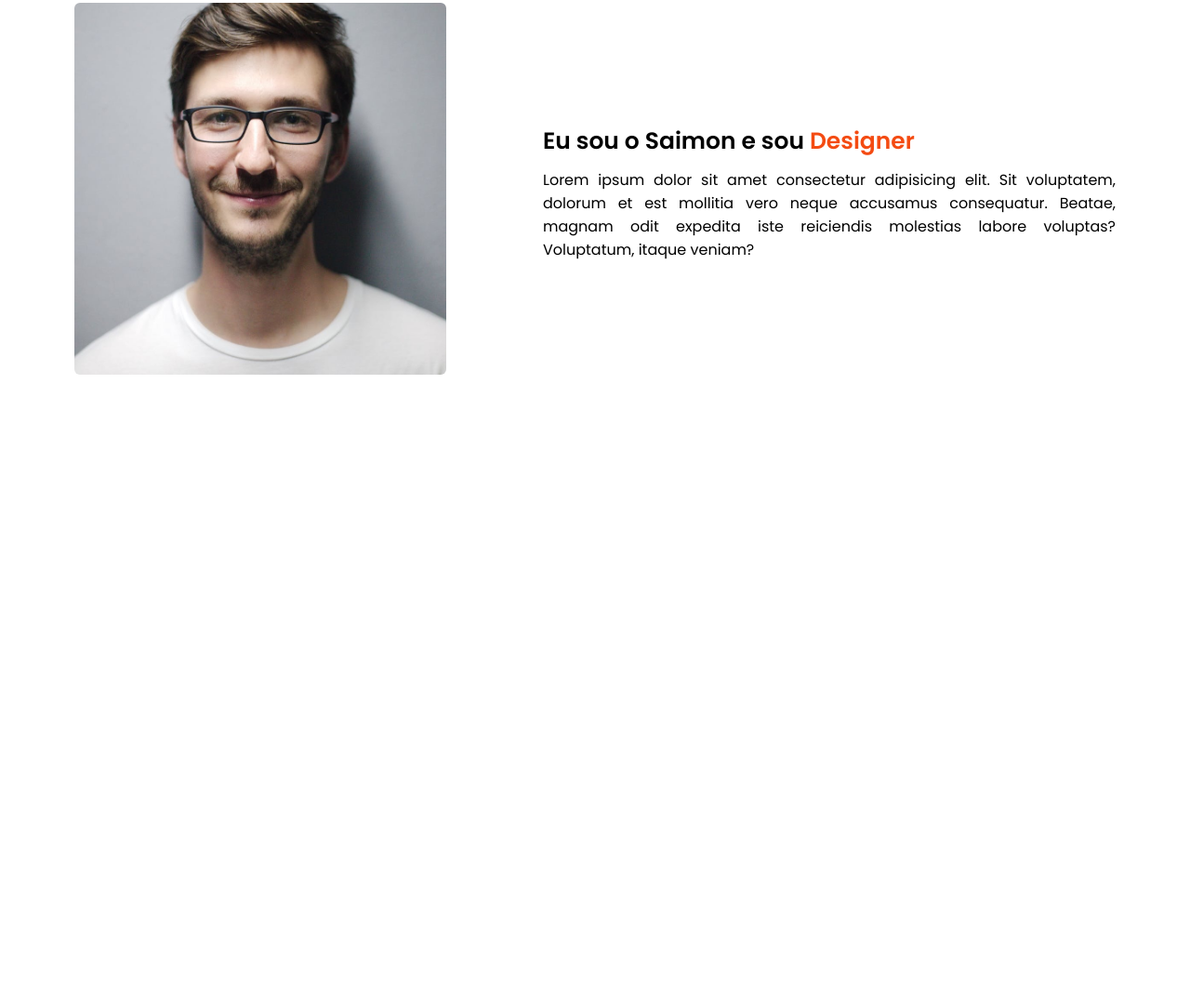
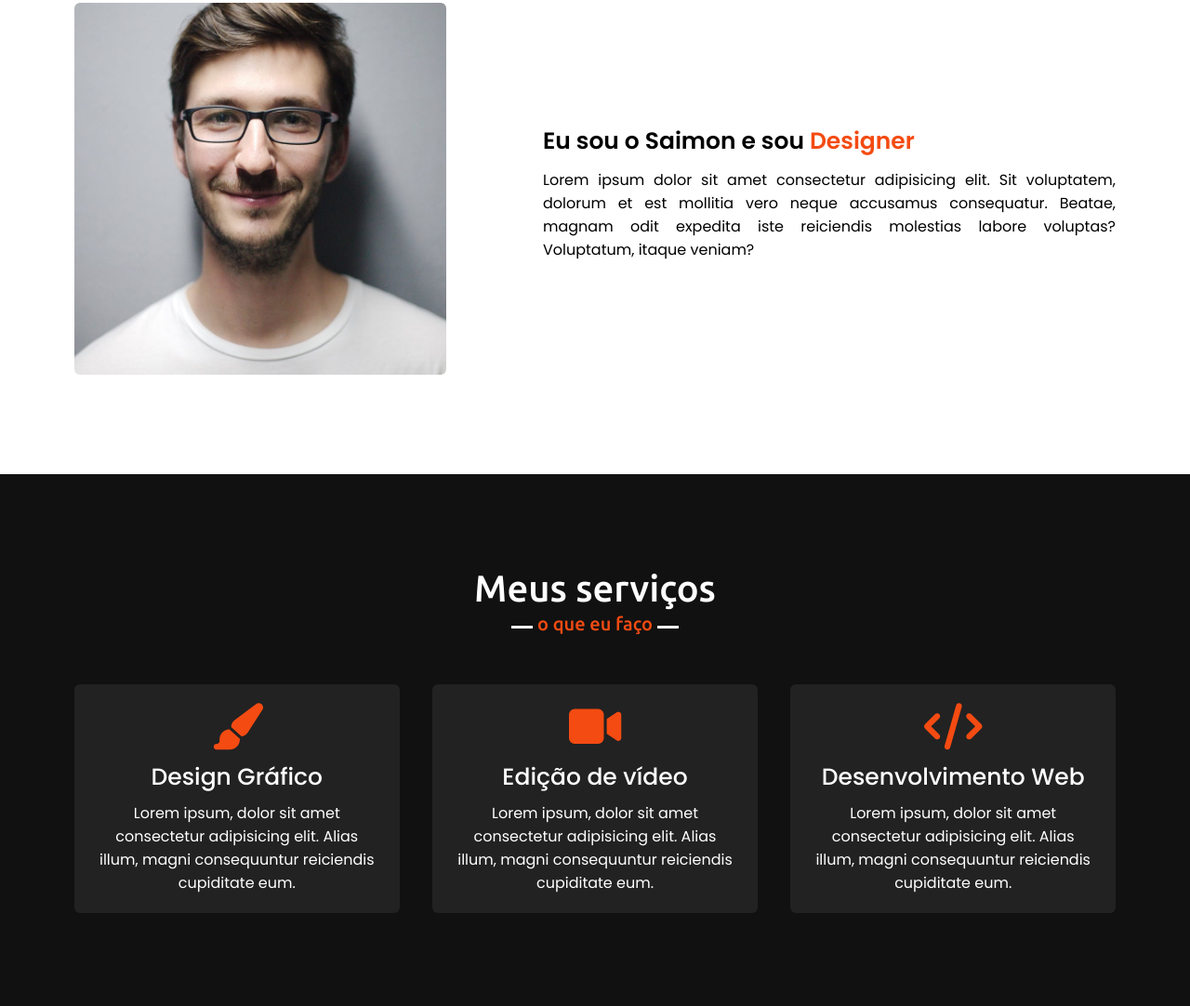
Before and after one commit to 1Saimon/Portfolio, a plain HTML site: page index.html in a window 1280 px wide. Shown: the part 1023-2105 px from the top of the page at 93% size. Before the commit the page ends 1533 px from the top, so only its background shows below. Drawn offline with nearby package versions, Linux system fonts and the light colour scheme.

Commit message:
parte meus serviços

```diff
--- a/index.html
+++ b/index.html
@@ -61,6 +61,41 @@
         </div>
     </section>
 
+     <!-- servicos -->
+
+     <section class="servicos" id="servicos">
+        <div class="max-width">
+            <h2 class="titulo">Meus serviços</h2>
+            <div class="servicos-conteudo">
+
+                <div class="cartao">
+                    <div class="box">
+                        <i class="fas fa-paint-brush"></i>
+                        <div class="texto">Design Gráfico</div>
+                        <p>Lorem ipsum, dolor sit amet consectetur adipisicing elit. Alias illum, magni consequuntur reiciendis cupiditate eum.</p>
+                    </div>
+                </div>
+
+                 <div class="cartao">
+                     <div class="box">
+                        <i class="fas fa-video"></i>
+                         <div class="texto">Edição de vídeo</div>
+                         <p>Lorem ipsum, dolor sit amet consectetur adipisicing elit. Alias illum, magni consequuntur reiciendis cupiditate eum.</p>
+                     </div>
+                 </div>
+
+                 <div class="cartao">
+                    <div class="box">
+                        <i class="fas fa-code"></i>
+                        <div class="texto">Desenvolvimento Web</div>
+                        <p>Lorem ipsum, dolor sit amet consectetur adipisicing elit. Alias illum, magni consequuntur reiciendis cupiditate eum.</p>
+                    </div>
+                </div>
+
+                </div>
+         </div>
+    </section>
+
     <script src="script.js"></script>
 </body>
 </html>
--- a/style.css
+++ b/style.css
@@ -4,9 +4,6 @@
     padding: 0;
     box-sizing: border-box;
     text-decoration: none;
-}
-.sobre-conteudo{
-    flex-wrap: wrap;
 }
 .max-width{
     max-width: 1300px;
@@ -115,15 +112,12 @@
     background: none;
 }
 
-/* sobre */
+/* todos que tem o estilo similar */
 
 section{
     padding: 100px 0;
 }
-.sobre{
-    font-family: 'Poppins', sans-serif;
-}
-.sobre .titulo{
+section .titulo{
     position: relative;
     text-align: center;
     font-size: 40px;
@@ -132,7 +126,7 @@ section{
     padding-bottom: 20px;
     font-family: 'Ubuntu', sans-serif;
 }
-.sobre .titulo:before{
+section .titulo::before{
     content: "";
     position: absolute;
     bottom: 0px;
@@ -142,8 +136,7 @@ section{
     background: #111;
     transform: translateX(-50%);
 }
-.sobre .titulo:after{
-    content: "quem sou eu";
+section .titulo::after{
     position: absolute;
     bottom: -12px;
     left: 50%;
@@ -153,8 +146,20 @@ section{
     background: #fff;
     transform: translateX(-50%);
 }
-.sobre .sobre-conteudo{
+
+/* sobre */
+
+.sobre, .servicos{
+    font-family: 'Poppins', sans-serif;
+}
+.sobre .titulo::after{
+    content: "quem sou eu";
+
+}
+.sobre .sobre-conteudo,
+.servicos .servicos-conteudo{
     display: flex;
+    flex-wrap: wrap;
     align-items: center;
     justify-content: space-between;
 }
@@ -182,9 +187,50 @@ section{
     text-align: justify;
 }
 
+/* servicos */
 
-
-
+.servicos{
+    color: #fff;
+    background: #111;
+}
+.servicos .titulo::before{
+    background: #fff;
+}
+.servicos .titulo::after{
+    background: #111;
+    content: "o que eu faço";
+}
+.servicos .servicos-conteudo .cartao{
+    width: calc(33% - 20px);
+    background: #222;
+    text-align: center;
+    border-radius: 6px;
+    padding: 20px 25px;
+    cursor: pointer;
+    transition: all 0.3s ease;
+}
+.servicos .servicos-conteudo .cartao:hover{
+    background: #f44b12;
+}
+.servicos .servicos-conteudo .cartao .box{
+    transition: all 0.3s ease;
+}
+.servicos .servicos-conteudo .cartao:hover .box{
+    transform: scale(1.05);
+}
+.servicos .servicos-conteudo .cartao i{
+    font-size: 50px;
+    color: #f44b12;
+}
+.servicos .servicos-conteudo .cartao:hover i{
+    color: #fff;
+    transition: color 0.3s ease;
+}
+.servicos .servicos-conteudo .cartao .texto{
+    font-size: 25px;
+    font-weight: 500;
+    margin: 10px 0 7px 0;
+}
 
 
 
@@ -264,6 +310,10 @@ section{
     .sobre .sobre-conteudo .direita{
         flex: 100%;
     }
+    .servicos .servicos-conteudo .cartao{
+        width: calc(50% - 10px);
+        margin-bottom: 20px;
+    }
 }
 @media (max-width: 690px){
     .max-width{
@@ -278,6 +328,9 @@ section{
     .inicio .inicio-conteudo a{
         font-size: 20px;
     }
+    .servicos .servicos-conteudo .cartao{
+        width: 100%;
+    }
 }
 @media (max-width: 500px){
     .inicio .inicio-conteudo .texto-2{
```
